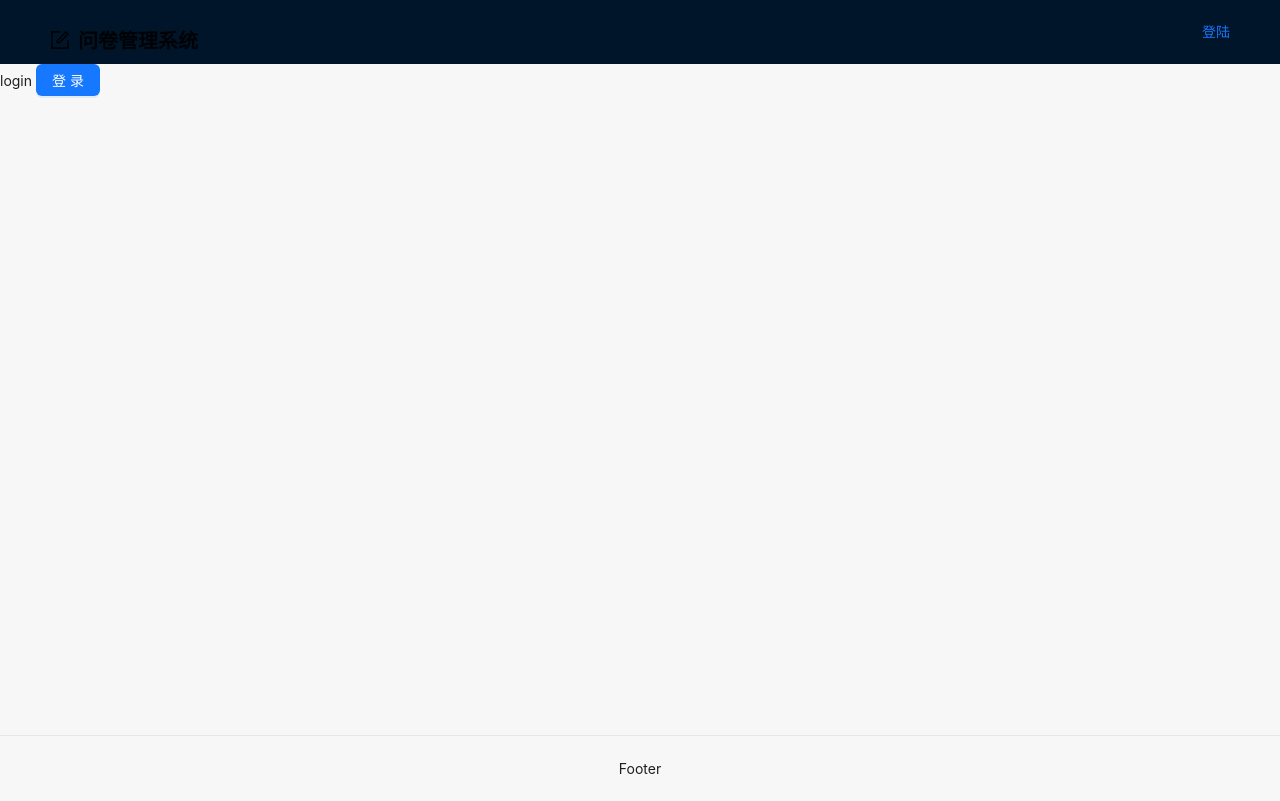
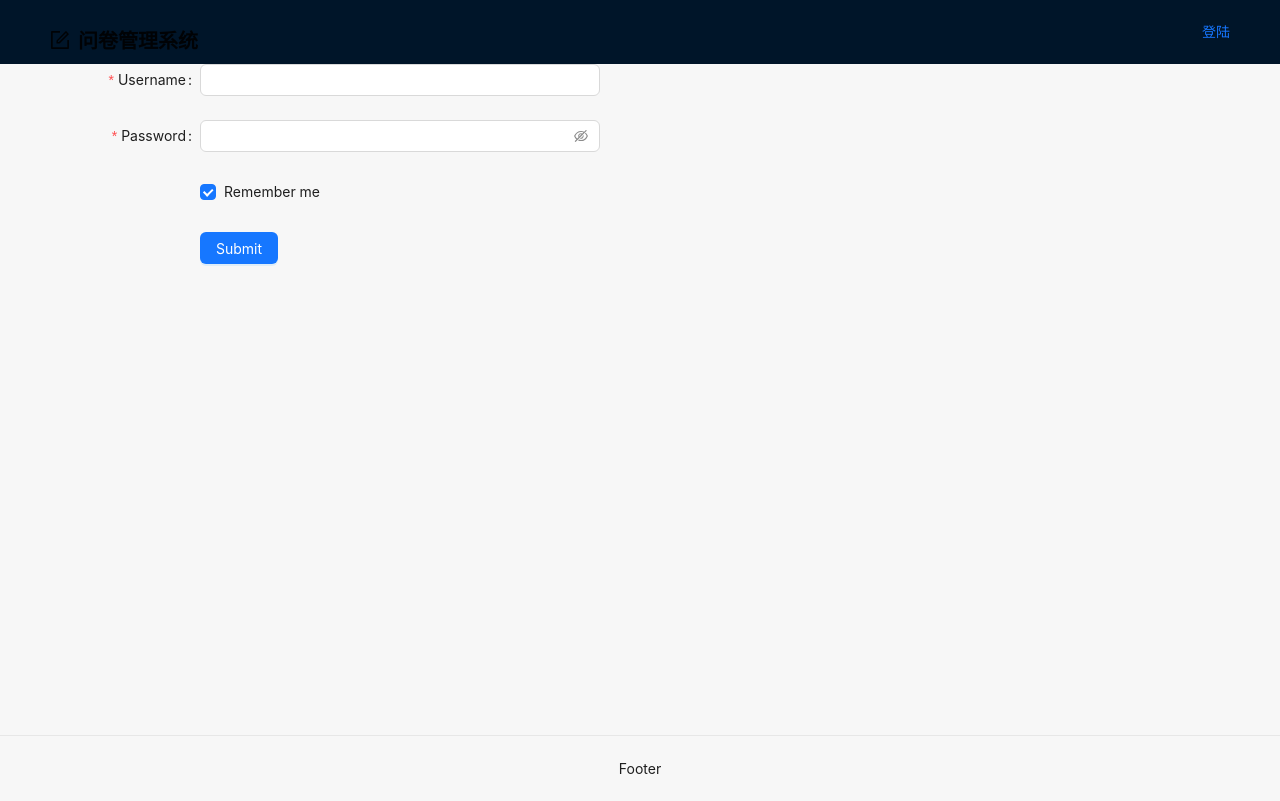
Before and after one commit to qqzhangyanhua/react-vip, a React (Create React App) app: page /login in a window 1280 px wide. Built offline with nearby package versions, Linux system fonts and the light colour scheme.

Commit message:
feat: search

```diff
--- /dev/null
+++ b/src/component/ListSearch.tsx
@@ -0,0 +1,24 @@
+import React, { FC, useState } from 'react'
+import { Input } from 'antd'
+const { Search } = Input
+const ListSearch: FC = () => {
+  const [value, setValue] = useState('')
+  const handelSearch = (value: string) => {
+    console.log(value)
+  }
+  const handelChange = (e: React.ChangeEvent<HTMLInputElement>) => {
+    setValue(e.target.value)
+  }
+  return (
+    <Search
+      placeholder="input search text"
+      onChange={handelChange}
+      onSearch={handelSearch}
+      enterButton
+      value={value}
+      style={{ width: 200 }}
+    />
+  )
+}
+
+export default ListSearch
--- a/src/pages/List/index.tsx
+++ b/src/pages/List/index.tsx
@@ -2,6 +2,7 @@ import React, { useState } from 'react'
 import style from './index.module.scss'
 import QuestionCard from '../../component/QuestionCard'
 import { Button } from 'antd'
+import ListSearch from '../../component/ListSearch'
 const List = () => {
   const [list, setList] = useState([
     { id: 1, title: '问卷1', isStar: false },
@@ -27,6 +28,7 @@ const List = () => {
   return (
     <>
       <div className={style['list-item']}>List2222222</div>
+      <ListSearch />
       {list.map(item => (
         <div className={style['list-item']} key={item.id}>
           {item.title}
--- a/src/pages/Login/index.tsx
+++ b/src/pages/Login/index.tsx
@@ -1,16 +1,56 @@
-import React, { FC } from 'react'
-import { useSearchParams } from 'react-router-dom'
-import { useTitle } from 'ahooks'
-import { Button } from 'antd'
-const Login: FC = () => {
-  const [searchParams] = useSearchParams()
-  useTitle('登录')
-  console.log('searchParams', searchParams.get('redirectUrl'))
+import React from 'react'
+import { Button, Checkbox, Form, Input } from 'antd'
 
-  return (
-    <div>
-      login <Button type="primary">登录</Button>
-    </div>
-  )
+const onFinish = (values: Record<string, string>) => {
+  console.log('Success:', values)
 }
+
+type FieldType = {
+  username?: string
+  password?: string
+  remember?: string
+}
+
+const Login: React.FC = () => (
+  <Form
+    name="basic"
+    labelCol={{ span: 8 }}
+    wrapperCol={{ span: 16 }}
+    style={{ maxWidth: 600 }}
+    initialValues={{ remember: true }}
+    onFinish={onFinish}
+    autoComplete="off"
+  >
+    <Form.Item<FieldType>
+      label="Username"
+      name="username"
+      rules={[{ required: true, message: 'Please input your username!' }]}
+    >
+      <Input />
+    </Form.Item>
+
+    <Form.Item<FieldType>
+      label="Password"
+      name="password"
+      rules={[{ required: true, message: 'Please input your password!' }]}
+    >
+      <Input.Password />
+    </Form.Item>
+
+    <Form.Item<FieldType>
+      name="remember"
+      valuePropName="checked"
+      wrapperCol={{ offset: 8, span: 16 }}
+    >
+      <Checkbox>Remember me</Checkbox>
+    </Form.Item>
+
+    <Form.Item wrapperCol={{ offset: 8, span: 16 }}>
+      <Button type="primary" htmlType="submit">
+        Submit
+      </Button>
+    </Form.Item>
+  </Form>
+)
+
 export default Login
```
